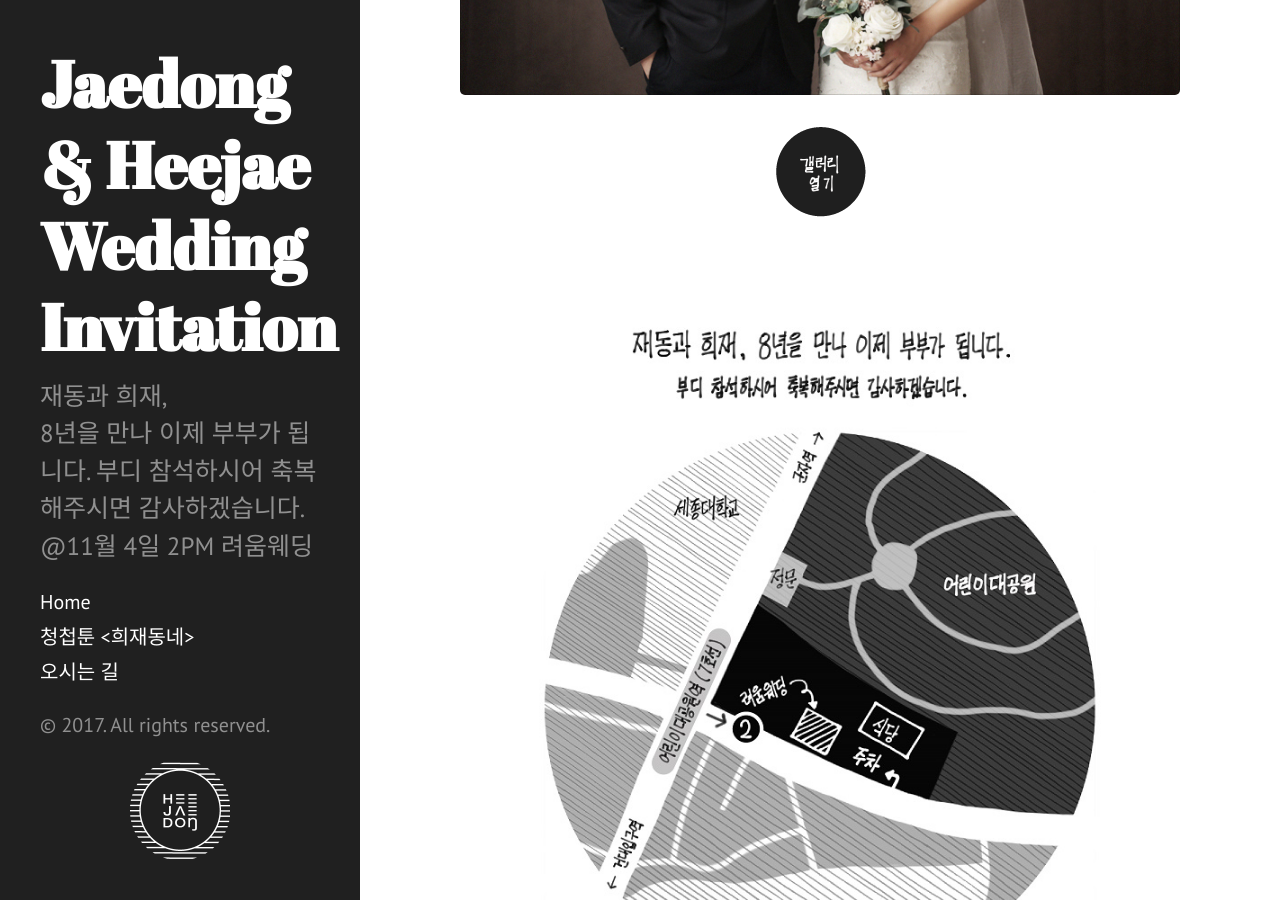
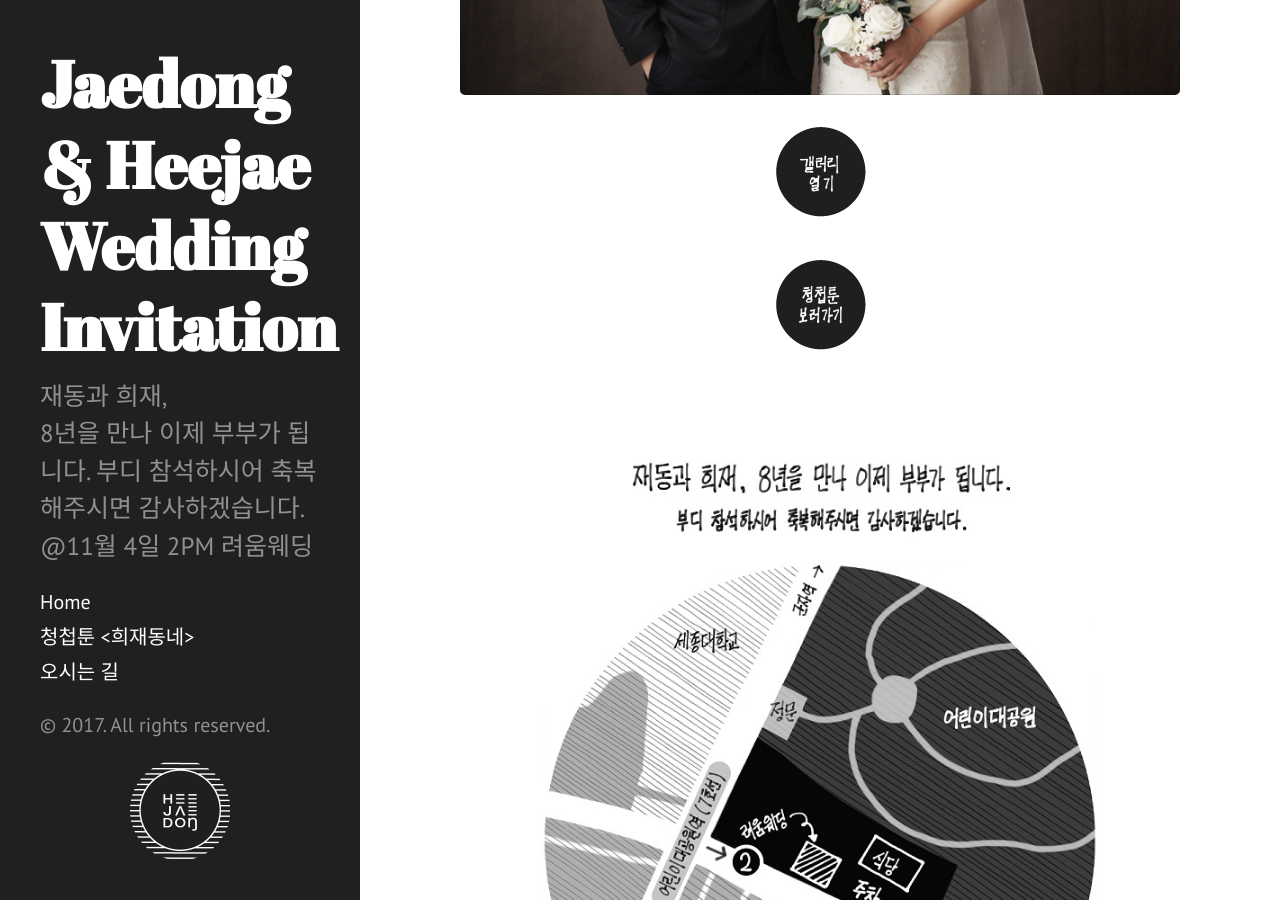
Before and after one commit to heejaedongne/heejaedongne.github.io, a Jekyll site: the page built from index.html, in a window 1280 px wide and 900 px high, scrolled down 1529 px. Built offline with Jekyll 4.4.1, drawn with Linux system fonts in a browser that asks for light colours; nearby versions of some CDN libraries; Markdown is read by kramdown in place of the engine named in the settings.

Commit message:
add Toon button

```diff
--- a/index.html
+++ b/index.html
@@ -58,6 +58,10 @@ title: Home
 </center>
 
 <center>
+    <img id="toonbutton" src="{{ site.url }}/assets/Button/goToon.png">
+</center>
+
+<center>
 	<img src="{{ site.url }}/assets/Invitation/Invitation_2_800.jpg">
 </center>
 
```
